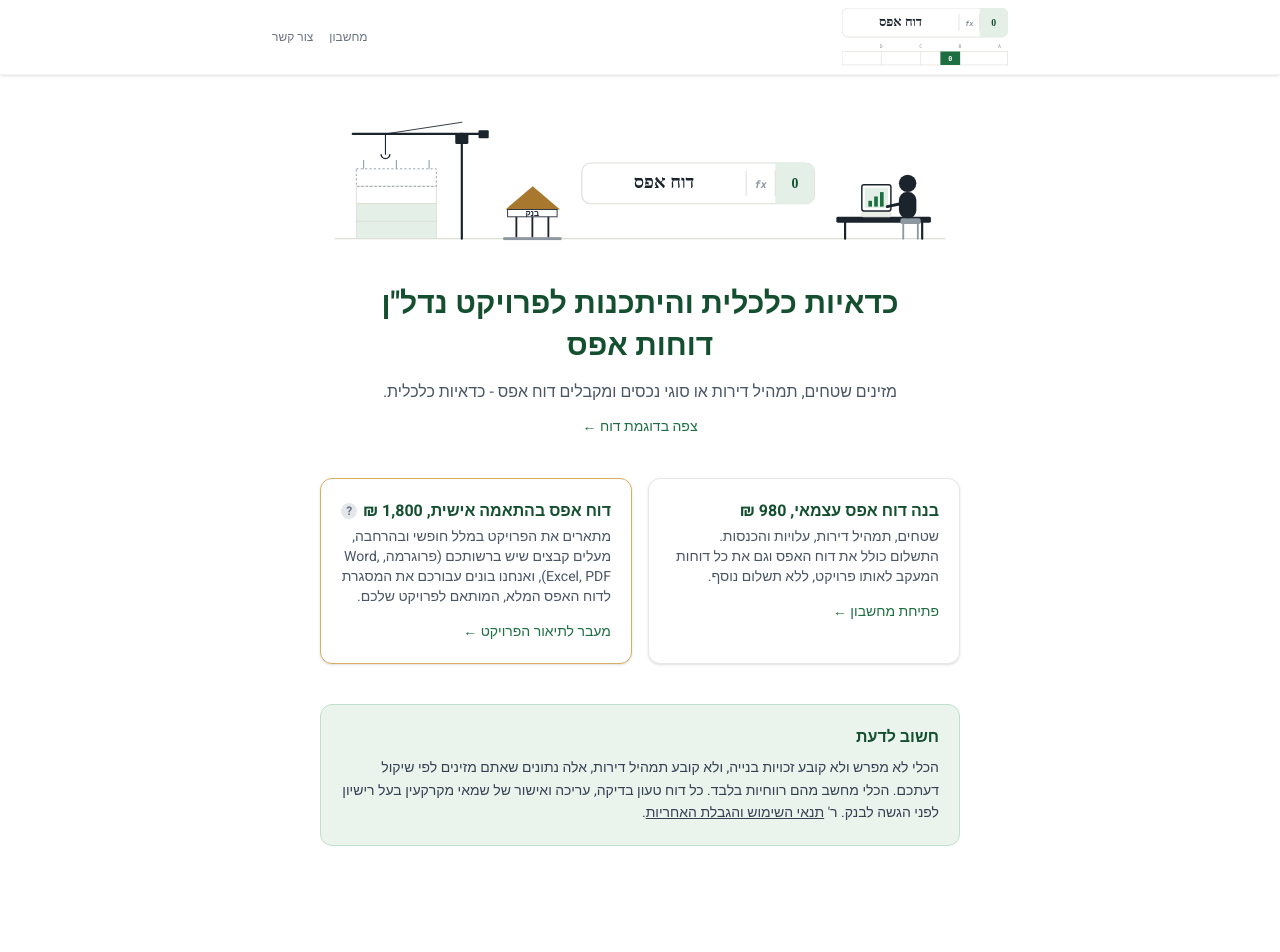
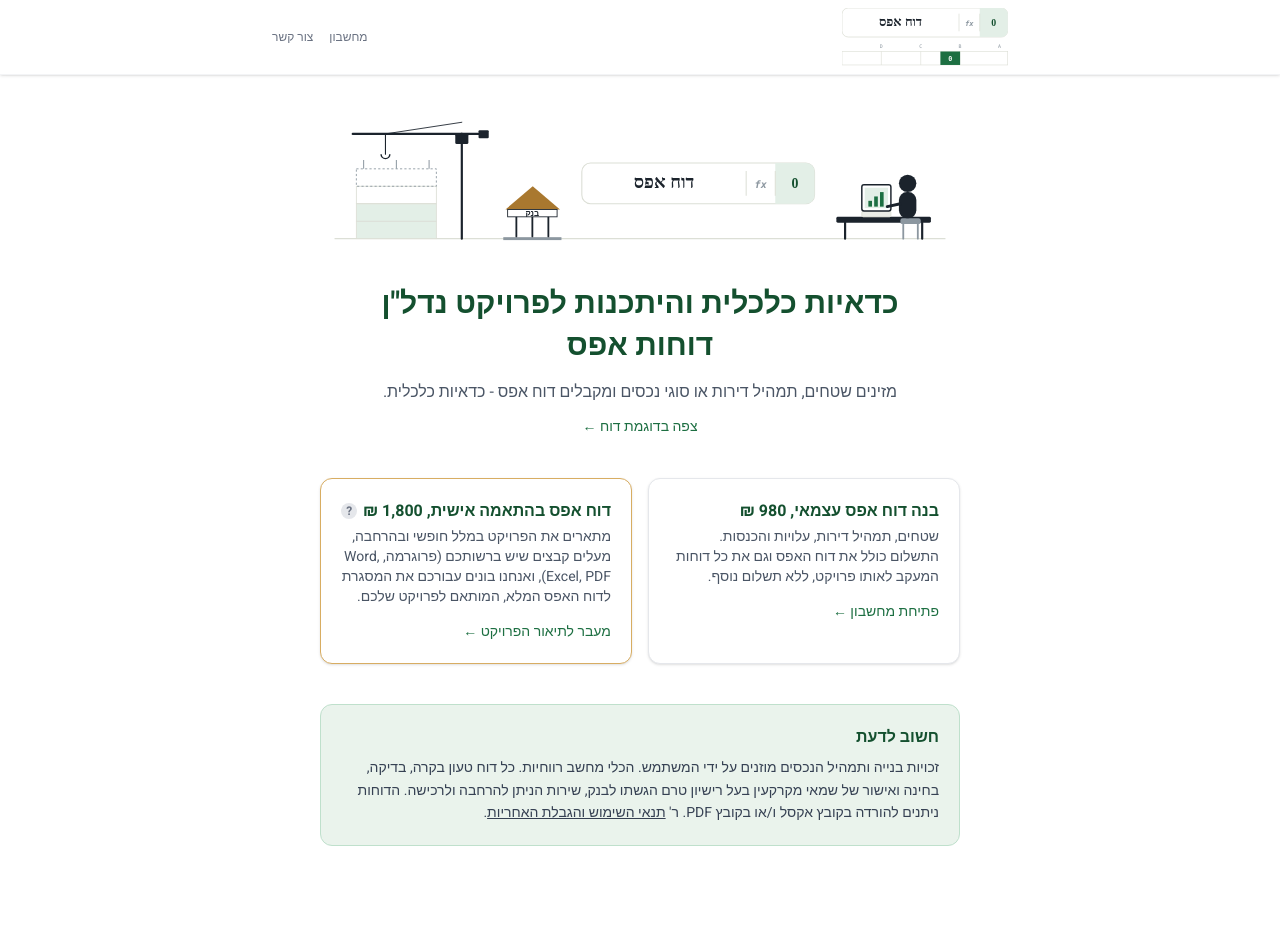
Before and after one commit to haimetkin-lgtm/dohefes, a Next.js app: page / in a window 1280 px wide. Shown: the top 952 px of the page. Built offline with nearby package versions, Linux system fonts and the light colour scheme; a web font is replaced by a local one.

Commit message:
עדכון ניסוח קטע חשוב לדעת בעמוד הבית

```diff
--- a/app/page.tsx
+++ b/app/page.tsx
@@ -71,9 +71,9 @@ export default function Home() {
       <section className="bg-[#EAF3EC] border border-[#BFE0CC] rounded-xl p-5 mb-10">
         <div className="font-bold text-[#14502F] mb-2">חשוב לדעת</div>
         <p className="text-sm text-gray-700 leading-relaxed">
-          הכלי לא מפרש ולא קובע זכויות בנייה, ולא קובע תמהיל דירות, אלה נתונים שאתם מזינים לפי
-          שיקול דעתכם. הכלי מחשב מהם רווחיות בלבד. כל דוח טעון בדיקה, עריכה ואישור של שמאי מקרקעין
-          בעל רישיון לפני הגשה לבנק. ר&apos;{" "}
+          זכויות בנייה ותמהיל הנכסים מוזנים על ידי המשתמש. הכלי מחשב רווחיות. כל דוח טעון בקרה,
+          בדיקה, בחינה ואישור של שמאי מקרקעין בעל רישיון טרם הגשתו לבנק, שירות הניתן להרחבה
+          ולרכישה. הדוחות ניתנים להורדה בקובץ אקסל ו/או בקובץ PDF. ר&apos;{" "}
           <a href="/dohefes/terms/" className="underline">
             תנאי השימוש והגבלת האחריות
           </a>
```
